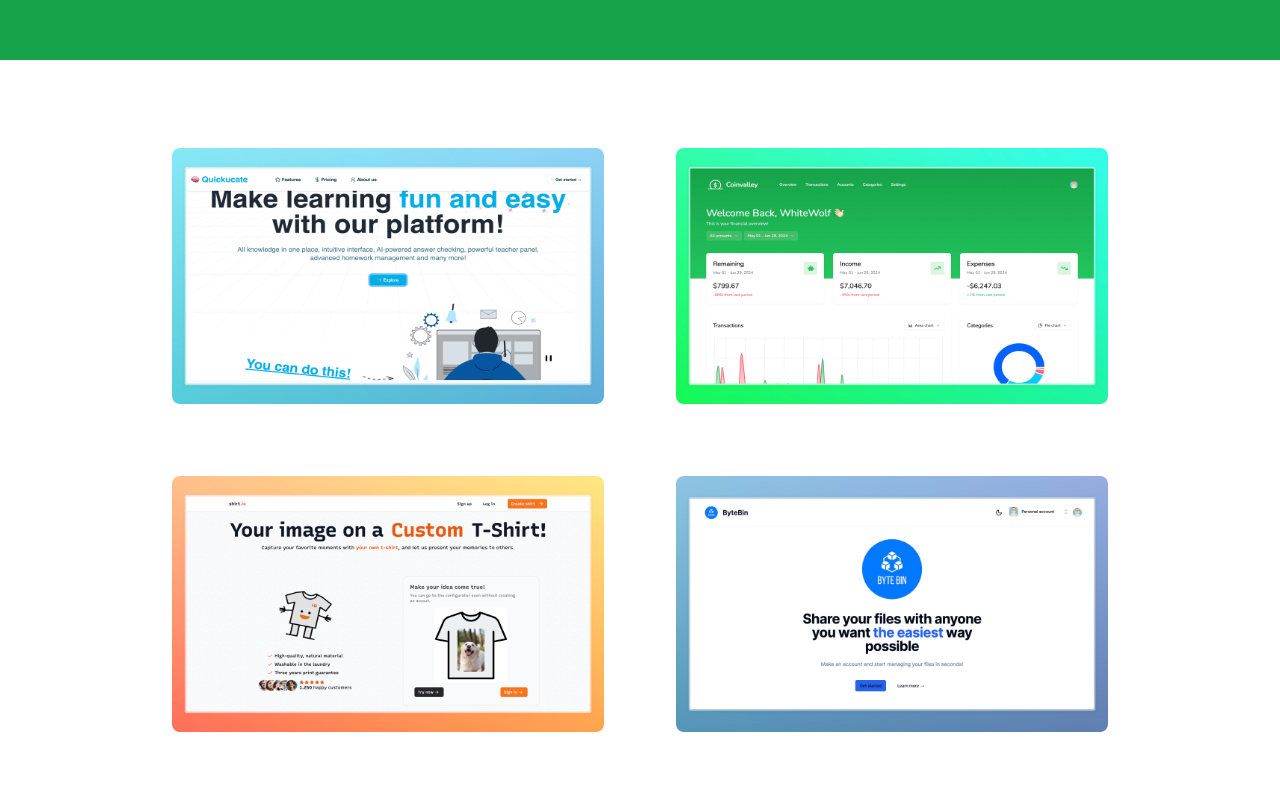
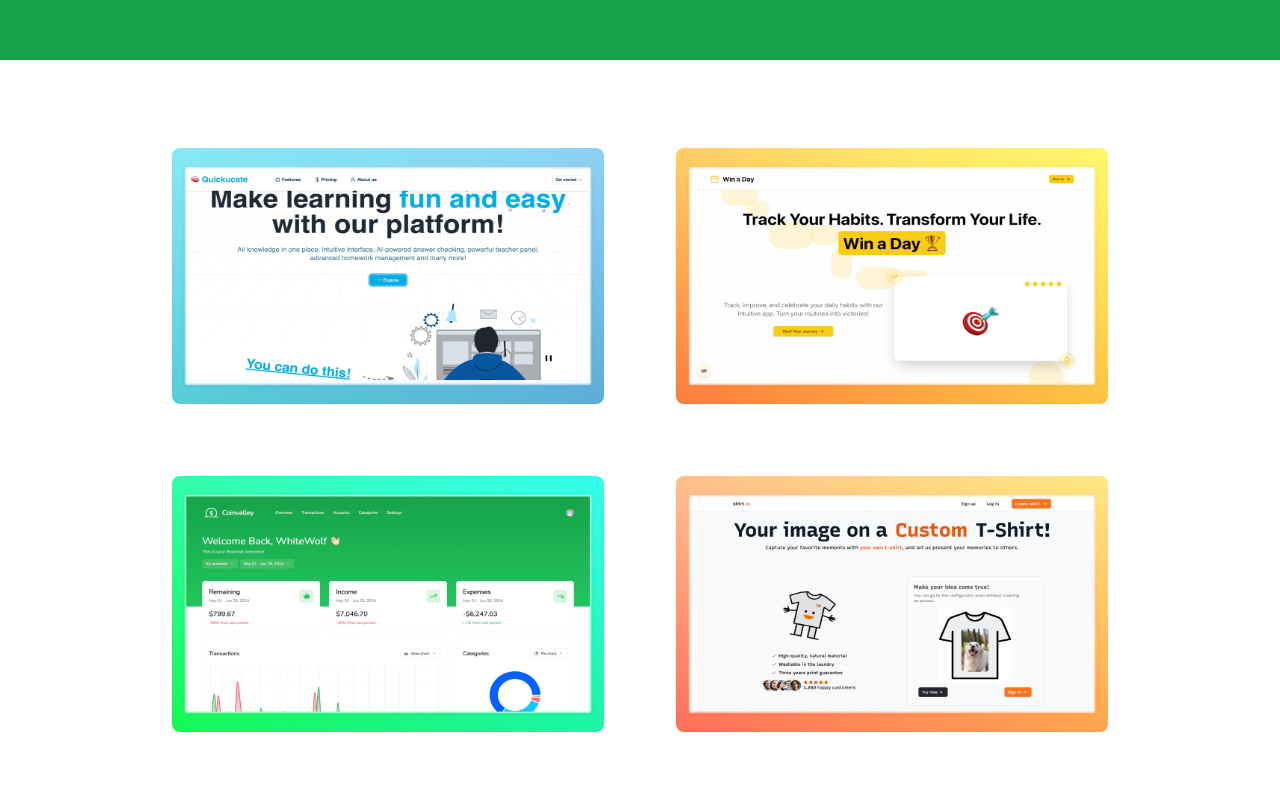
Before and after one commit to WhiteWolfWCY/portfolio_v2, a Next.js app: page / in a window 1280 px wide. Shown: the part 1540-2340 px from the top of the page. Built offline with nearby package versions, Linux system fonts and the light colour scheme.

Commit message:
feat: New project

```diff
--- a/components/Projects.tsx
+++ b/components/Projects.tsx
@@ -41,6 +41,21 @@ export const PROJECTS = [
     link: "https://quickucate.vercel.app",
     cover: "/quickucate.jpeg",
     background: "bg-blue-500",
+  },
+  {
+    title: "Win A Day",
+    tech: [
+      TbBrandNextjs,
+      TbBrandTypescript,
+      FaNodeJs,
+      SiTailwindcss,
+      SiPostgresql,
+      SiClerk,
+      SiOpenai,
+    ],
+    link: "https://win-a-day.vercel.app/en",
+    cover: "/winaday.jpeg",
+    background: "bg-orange-500",
   },
   {
     title: "Coinvalley",
```
Also changed, not shown: public/winaday.jpeg (added).
